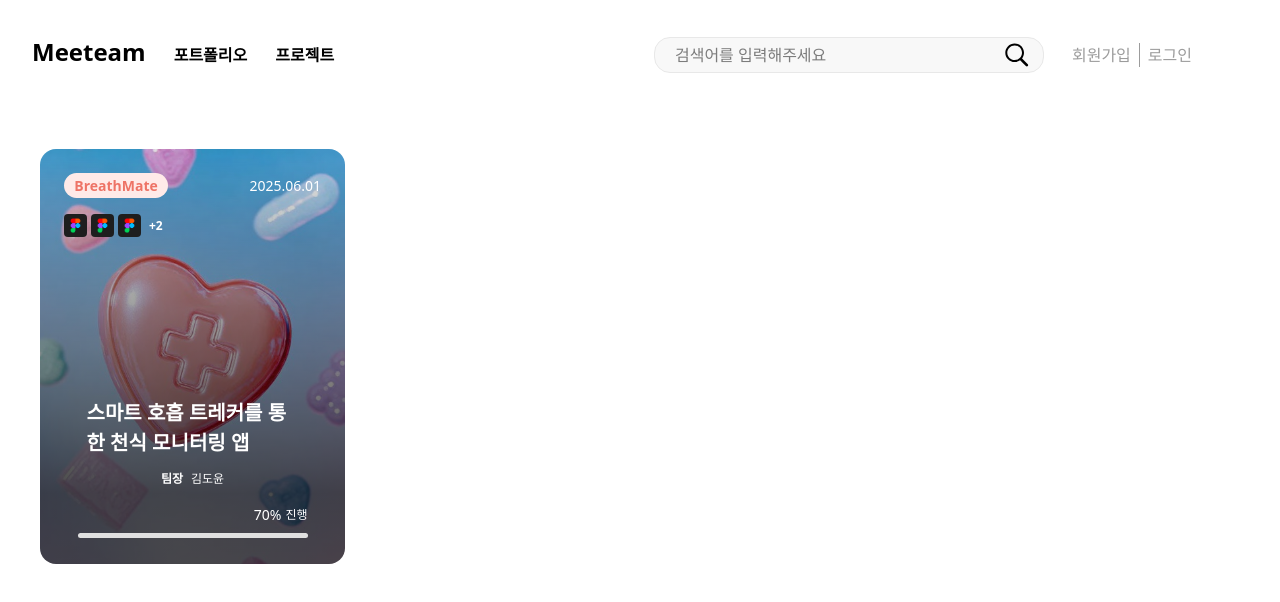
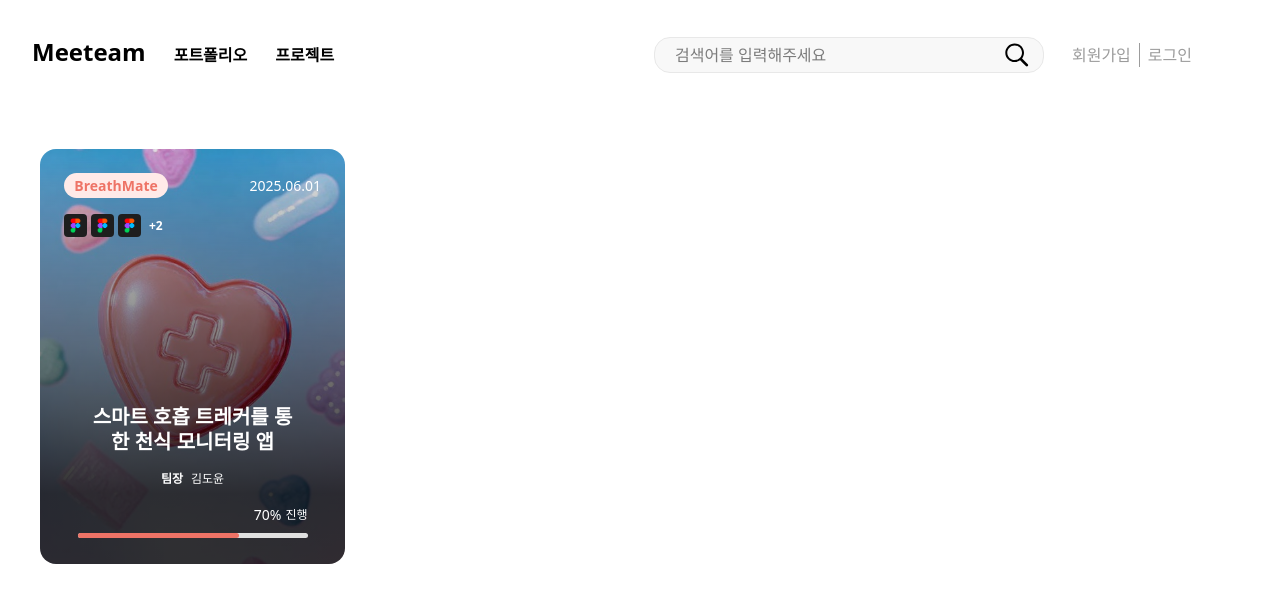
Before and after one commit to WardK-meeTeam/meeteam_front, a Next.js app: page /cardtest in a window 1280 px wide. Shown: the top 602 px of the page. Built offline with nearby package versions, Linux system fonts and the light colour scheme.

Commit message:
[#10] feat: 카드 UI 틀 완성

```diff
--- a/components/Card.tsx
+++ b/components/Card.tsx
@@ -21,11 +21,21 @@ const ToolImgs : { [key: string] : string} = {
     Ps: "/images/Ps.png"
 };
 
+const CategoryColors : { [key: string] : [string, string] } = {
+    Beauty: ["#DB6893", "#FFF0F9"],
+    Eco: ["#71B04E", "#E5FFD6"],
+    Education: ["#A27DC2", "#F5E9FF"],
+    Pet: ["#F1A800", "#FFFCE9"],
+    Productivity: ["#3A84BC", "#D9FBFF"],
+    Healthcare: ["#EE7366", "#FFEAE8"],
+};
+
 
 export default function Card( {category, tool} : CardProps) {
     const bgImg = CardBgImgs[category] || "/images/HealthCare.png";
-
     const toolImg = ToolImgs[tool] || "/images/Figma.png";
+    const textColor = CategoryColors[category]?.[0] || "#EE7366";
+    const boxColor = CategoryColors[category]?.[1] || "#FFEAE8";
 
     return (
         <div className="m-10 w-[305px] h-[415px]">
@@ -33,13 +43,17 @@ export default function Card( {category, tool} : CardProps) {
             {/*카드 앞면*/}
             <div
             className="w-full h-full rounded-[16px] flex flex-col justify-between overflow-hidden bg-cover bg-center relative"
-            style={ {backgroundImage: `linear-gradient(to bottom, rgba(0, 0, 0, 0.1) 2%, rgba(0, 0, 0, 0.7) 83%), url(${bgImg})`}}
+            style={ {backgroundImage: `linear-gradient(to bottom, rgba(0, 0, 0, 0.1) 2%, rgba(0, 0, 0, 0.8) 83%), url(${bgImg})`}}
             >
 
                 {/*위쪽*/}
                 <div>
                     <div className="flex items-center justify-between mx-6 mt-6">
-                        <div className="w-[104px] h-[25px] border border-none rounded-[16px] bg-[#FFEAE8] text-[14px] font-semibold text-[#EE7366] flex justify-center items-center">BreathMate</div>
+                        <div
+                        className="w-[104px] h-[25px] border border-none rounded-[16px] text-[14px] font-semibold text-[#EE7366] flex justify-center items-center"
+                        style={ {color: `${textColor}`, backgroundColor: `${boxColor}`}}
+                        >BreathMate
+                        </div>
                         <div className="text-[14px] font-normal text-white">2025.06.01</div>
                     </div>
 
@@ -60,7 +74,9 @@ export default function Card( {category, tool} : CardProps) {
 
                 {/*아래쪽*/}
                 <div className="m-5 flex flex-col items-center justify-center">
-                    <div className="text-[20px] w-[212px] h-[52px] flex items-center justify-center text-white font-bold">스마트 호흡 트레커를 통한 천식 모니터링 앱</div>
+                <div className="w-[212px] text-[20px] font-bold text-white text-center leading-tight break-words">
+                    스마트 호흡 트레커를 통한 천식 모니터링 앱
+                </div>
                     <div className="flex items-center justify-between gap-x-2 text-[12px] m-4 text-white">
                         <div className="font-semibold">팀장</div>
                         <div className="font-normal">김도윤</div>
@@ -70,7 +86,12 @@ export default function Card( {category, tool} : CardProps) {
                             <div className="text-[14px] font-medium ">70%</div>
                             <div className="text-[12px] font-normal">진행</div>
                         </div>
-                        <div className="w-[230px] h-[5px] border border-none rounded-[30px] bg-[#E0E0E0] mb-1.5"></div>
+                        <div className="w-[230px] h-[5px] border border-none rounded-[30px] bg-[#E0E0E0] mb-1.5">
+                            <div
+                            className="h-full rounded-[30px]"
+                            style={{width: '70%', backgroundColor: `${textColor}`}}
+                            ></div>
+                        </div>
                     </div>
                 </div>
             </div>
```
